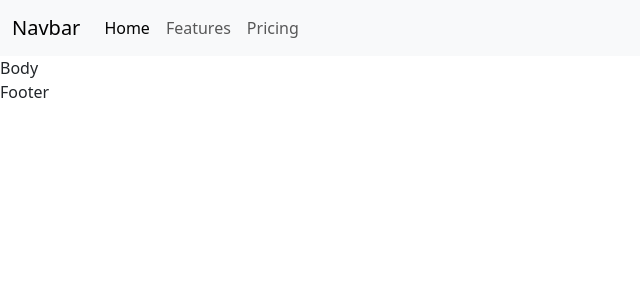
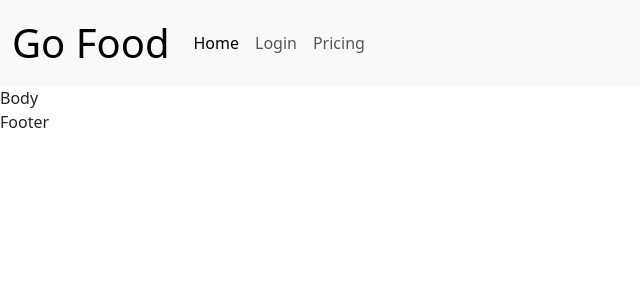
Before and after one commit to IshanJawade/react, a React (Create React App) app in the folder gofood/: page / in a window 1280 px wide. Shown: the top 300 px of the page, without its empty margins (0-640 px from the left). Built offline with nearby package versions, Linux system fonts and the light colour scheme.

Commit message:
routes are setuped

```diff
--- a/gofood/package.json
+++ b/gofood/package.json
@@ -9,6 +9,7 @@
     "bootstrap": "^5.3.1",
     "react": "^18.2.0",
     "react-dom": "^18.2.0",
+    "react-router-dom": "^6.15.0",
     "react-scripts": "5.0.1",
     "web-vitals": "^2.1.4"
   },
--- a/gofood/src/App.js
+++ b/gofood/src/App.js
@@ -1,8 +1,19 @@
+import {
+  BrowserRouter as Router, Routes, Route, Link
+} from "react-router-dom";
 import Home from "./screens/Home";
+import Login from "./screens/Login";
 
 function App() {
   return (
-    <div> <Home/> </div>
+    <>
+      <Router>
+        <Routes>
+          <Route exact path="/" element= {<Home /> } />
+          <Route exact path="/login" element= {<Login /> } />
+        </Routes>
+      </Router>
+    </>
   );
 
 }
--- a/gofood/src/components/Navbar.js
+++ b/gofood/src/components/Navbar.js
@@ -1,24 +1,25 @@
-import React from 'react'
+import React from 'react';
+import { Link } from 'react-router-dom';
 
 export default function Navbar() {
   return (
     <>
-      <nav className="navbar navbar-expand-lg bg-body-tertiary">
+      <nav className="navbar navbar-expand-lg bg-body-tertiary navbar-light">
         <div className="container-fluid">
-          <a className="navbar-brand" href="/">Navbar</a>
+          <Link className="navbar-brand fs-1" to="/"> Go Food</Link>
           <button className="navbar-toggler" type="button" data-bs-toggle="collapse" data-bs-target="/navbarNav" aria-controls="navbarNav" aria-expanded="false" aria-label="Toggle navigation">
             <span className="navbar-toggler-icon"></span>
           </button>
           <div className="collapse navbar-collapse" id="navbarNav">
             <ul className="navbar-nav">
               <li className="nav-item">
-                <a className="nav-link active" aria-current="page" href="/">Home</a>
+                <Link className="nav-link active" aria-current="page" to="/">Home</Link>
               </li>
               <li className="nav-item">
-                <a className="nav-link" href="/">Features</a>
+                <Link className="nav-link" to="/login">Login</Link>
               </li>
               <li className="nav-item">
-                <a className="nav-link" href="/">Pricing</a>
+                <Link className="nav-link" to="/">Pricing</Link>
               </li>
             </ul>
           </div>
--- /dev/null
+++ b/gofood/src/screens/Login.js
@@ -0,0 +1,10 @@
+import React from 'react'
+import Navbar from '../components/Navbar'
+
+export default function Login() {
+  return (
+    <>
+        <div> <Navbar/> </div>
+    </>
+  )
+}
```
Also changed, not shown: 1 other file (tests, documents, lock files or other folders).
